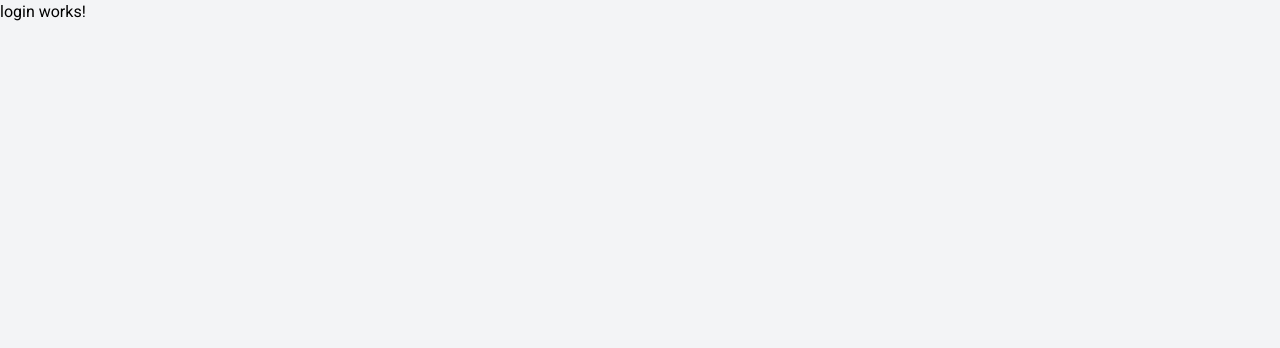
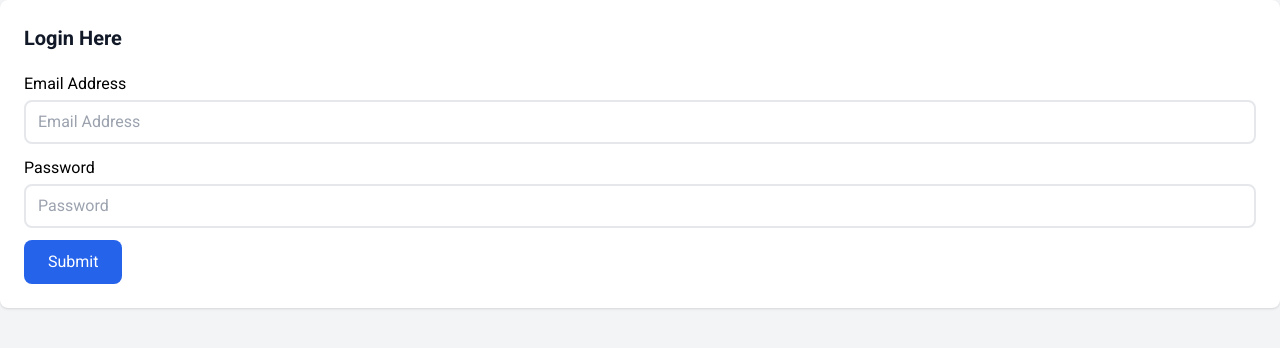
Before and after one commit to joaodos3v/angular_todo_management_app, an Angular app: page / in a window 1280 px wide. Shown: the top 348 px of the page. Built offline with nearby package versions, Linux system fonts and the light colour scheme.

Commit message:
feat: setup login component (20:58)

```diff
--- a/src/app/pages/login/login.component.html
+++ b/src/app/pages/login/login.component.html
@@ -1 +1,42 @@
-<p>login works!</p>
+<div class="flex-flex-col gap-2 p-6 bg-white rounded-lg shadow">
+  <h5 class="mb-5 text-xl font-bold text-gray-900">Login Here</h5>
+
+  <form [formGroup]="loginForm" (ngSubmit)="(onSubmit)" autocomplete="off" novalidate>
+    <div class="form-group mb-3">
+      <label for="">Email Address</label>
+      <!-- TODO: refactor this class property -->
+      <input
+        type="text"
+        placeholder="Email Address"
+        class="form-control"
+        formControlName="email"
+        [class]="{
+          invalid: loginForm.get('email')?.hasError('required') && loginForm.get('email')?.touched,
+          valid: loginForm.get('email')?.valid
+        }"
+      />
+      @if (loginForm.get('email')?.hasError('required') && loginForm.get('email')?.touched) {
+      <span class="form-error">Email Address is required.</span>
+      }
+    </div>
+
+    <div class="form-group mb-3">
+      <label for="">Password</label>
+      <input
+        type="password"
+        placeholder="Password"
+        class="form-control"
+        formControlName="password"
+        [class]="{
+          invalid: loginForm.get('password')?.hasError('required') && loginForm.get('password')?.touched,
+          valid: loginForm.get('password')?.valid
+        }"
+      />
+      @if (loginForm.get('password')?.hasError('required') && loginForm.get('password')?.touched) {
+      <span class="form-error">Password is required.</span>
+      }
+    </div>
+
+    <button class="btn btn-primary">Submit</button>
+  </form>
+</div>
--- a/src/app/pages/login/login.component.ts
+++ b/src/app/pages/login/login.component.ts
@@ -1,12 +1,33 @@
 import { Component } from '@angular/core';
+import {
+  FormBuilder,
+  FormControl,
+  FormGroup,
+  ReactiveFormsModule,
+  Validators,
+} from '@angular/forms';
 
 @Component({
   selector: 'app-login',
   standalone: true,
-  imports: [],
+  imports: [ReactiveFormsModule],
   templateUrl: './login.component.html',
-  styleUrl: './login.component.scss'
+  styleUrl: './login.component.scss',
 })
 export class LoginComponent {
+  loginForm!: FormGroup;
 
+  constructor(private fb: FormBuilder) {
+    this.loginForm = this.fb.group({
+      email: new FormControl('', [Validators.required, Validators.email]),
+      password: new FormControl('', [Validators.required]),
+    });
+  }
+
+  onSubmit() {
+    if (this.loginForm.valid) {
+    } else {
+      this.loginForm.markAllAsTouched();
+    }
+  }
 }
```
